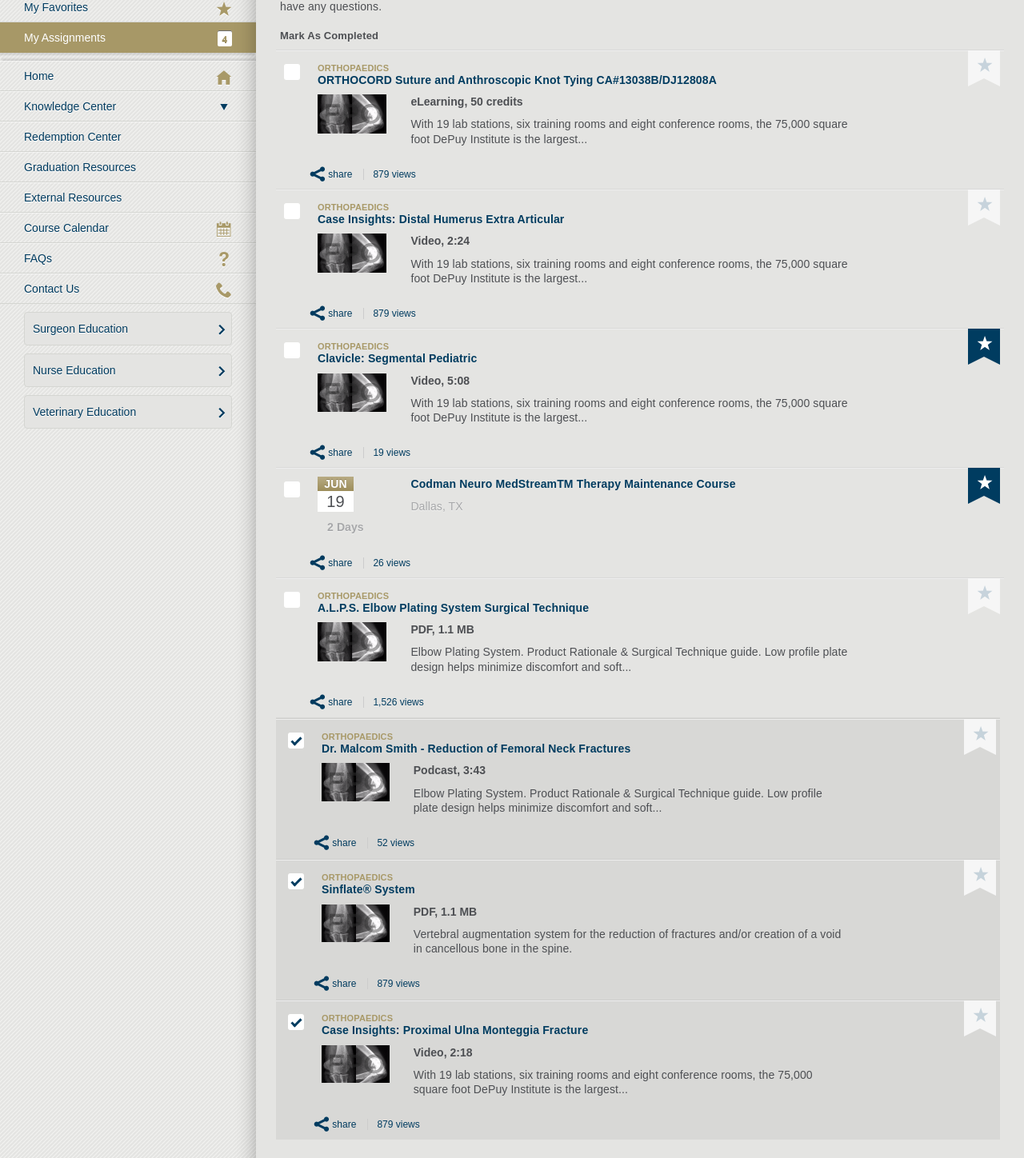
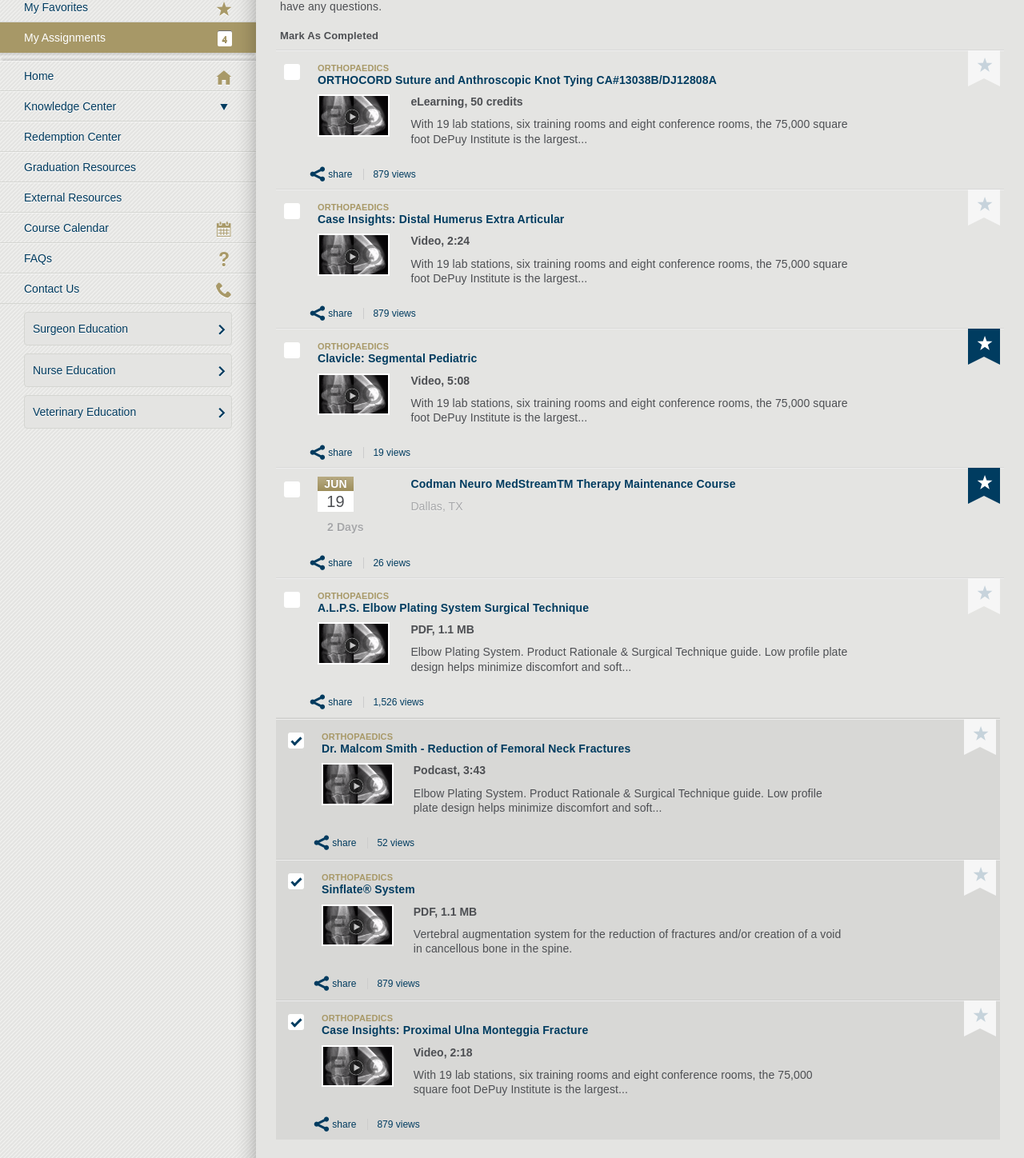
Before and after one commit to 12sm/depuysynthesinstitute, a PHP site: page /views/my-assignments/show-unordered.php in a window 1280 px wide. Shown: the part 232-1680 px from the top of the page at 80% size. Run offline with PHP 8.4, Linux system fonts and the light colour scheme; some libraries are stand-ins or nearby versions.

Commit message:
JQA: Image thumbnails and links and play buttons and oh my

```diff
--- a/css/source/app.css
+++ b/css/source/app.css
@@ -444,6 +444,12 @@ span.assignment-heading {
   font-weight: 200;
   letter-spacing: -0.2px;
   font-size: 10px;
+  white-space: nowrap;
+}
+
+.current-assignments h5,
+.past-assignments h5 {
+  margin-bottom: 0;
 }
 
 .current-assignments h3.course_description {
@@ -667,6 +673,20 @@ img.placeholder-image {
   font-weight: bold;
   margin-top: 4px;
   text-shadow: 0 1px 0 rgba(255,255,255,.8);
+}
+
+img.play-button-image {
+  position: absolute;
+  padding: 0;
+  margin: 0;
+  top: 35%;
+  left: 35%;
+  width: 20px;
+}
+
+.center-align-play-button {
+  display: inline-block;
+  position: relative;
 }
 
 
@@ -1113,6 +1133,11 @@ span.warning p {
    padding: 0px 10px;
   }
 
+  .center h5 span.assignment-heading {
+    float: right;
+    clear: both;
+  }
+
 }
 
 @media only screen and (min-width: 1024px) {
@@ -1173,6 +1198,11 @@ span.warning p {
     width:500px;
   }
 
+  .center h5 span.assignment-heading {
+    float: right;
+    clear: both;
+  }
+
 }
 
 @media only screen and (min-width: 1280px) {
--- a/views/my-assignments/show-unordered.php
+++ b/views/my-assignments/show-unordered.php
@@ -83,8 +83,11 @@
                               </div>
                             </div>
                             <div class="row content">
-                              <div class="col-xs-6 col-sm-4 col-md-2 col-lg-2">
-                                <img src="/img/myassignments/assignments-thumbnail.png" class="placeholder-image" />
+                              <div class="col-xs-6 col-sm-4 col-md-2 col-lg-2 pull-left list-thumb">
+                                  <a href="/views/my-assignments/single.php" class="center-align-play-button">
+                                    <img src="/img/myassignments/assignments-thumbnail.png" class="list-item-thumbnail">
+                                    <img src="/img/play-button.png" class="play-button-image" />
+                                  </a>
                       				</div>
                               <div class="col-xs-6 col-sm-8 col-md-10 col-lg-10">
                                 <div class="row">
@@ -159,8 +162,11 @@
                               </div>
                             </div>
                             <div class="row content">
-                              <div class="col-xs-6 col-sm-4 col-md-2 col-lg-2">
-                                <img src="/img/myassignments/assignments-thumbnail.png" class="placeholder-image" />
+                              <div class="col-xs-6 col-sm-4 col-md-2 col-lg-2 pull-left list-thumb">
+                                  <a href="/views/my-assignments/single.php" class="center-align-play-button">
+                                    <img src="/img/myassignments/assignments-thumbnail.png" class="list-item-thumbnail">
+                                    <img src="/img/play-button.png" class="play-button-image" />
+                                  </a>
                       				</div>
                               <div class="col-xs-6 col-sm-8 col-md-10 col-lg-10">
                                 <div class="row">
@@ -235,8 +241,11 @@
                               </div>
                             </div>
                             <div class="row content">
-                              <div class="col-xs-6 col-sm-4 col-md-2 col-lg-2">
-                                <img src="/img/myassignments/assignments-thumbnail.png" class="placeholder-image" />
+                              <div class="col-xs-6 col-sm-4 col-md-2 col-lg-2 pull-left list-thumb">
+                                  <a href="/views/my-assignments/single.php" class="center-align-play-button">
+                                    <img src="/img/myassignments/assignments-thumbnail.png" class="list-item-thumbnail">
+                                    <img src="/img/play-button.png" class="play-button-image" />
+                                  </a>
                       				</div>
                               <div class="col-xs-6 col-sm-8 col-md-10 col-lg-10">
                                 <div class="row">
@@ -383,8 +392,11 @@
                               </div>
                             </div>
                             <div class="row content">
-                              <div class="col-xs-6 col-sm-4 col-md-2 col-lg-2">
-                                <img src="/img/myassignments/assignments-thumbnail.png" class="placeholder-image" />
+                              <div class="col-xs-6 col-sm-4 col-md-2 col-lg-2 pull-left list-thumb">
+                                  <a href="/views/my-assignments/single.php" class="center-align-play-button">
+                                    <img src="/img/myassignments/assignments-thumbnail.png" class="list-item-thumbnail">
+                                    <img src="/img/play-button.png" class="play-button-image" />
+                                  </a>
                       				</div>
                               <div class="col-xs-6 col-sm-8 col-md-10 col-lg-10">
                                 <div class="row">
@@ -460,8 +472,11 @@
                               </div>
                             </div>
                             <div class="row content">
-                              <div class="col-xs-6 col-sm-4 col-md-2 col-lg-2">
-                                <img src="/img/myassignments/assignments-thumbnail.png" class="placeholder-image" />
+                              <div class="col-xs-6 col-sm-4 col-md-2 col-lg-2 pull-left list-thumb">
+                                  <a href="/views/my-assignments/single.php" class="center-align-play-button">
+                                    <img src="/img/myassignments/assignments-thumbnail.png" class="list-item-thumbnail">
+                                    <img src="/img/play-button.png" class="play-button-image" />
+                                  </a>
                       				</div>
                               <div class="col-xs-6 col-sm-8 col-md-10 col-lg-10">
                                 <div class="row">
@@ -536,8 +551,11 @@
                               </div>
                             </div>
                             <div class="row content">
-                              <div class="col-xs-6 col-sm-4 col-md-2 col-lg-2">
-                                <img src="/img/myassignments/assignments-thumbnail.png" class="placeholder-image" />
+                              <div class="col-xs-6 col-sm-4 col-md-2 col-lg-2 pull-left list-thumb">
+                                  <a href="/views/my-assignments/single.php" class="center-align-play-button">
+                                    <img src="/img/myassignments/assignments-thumbnail.png" class="list-item-thumbnail">
+                                    <img src="/img/play-button.png" class="play-button-image" />
+                                  </a>
                       				</div>
                               <div class="col-xs-6 col-sm-8 col-md-10 col-lg-10">
                                 <div class="row">
@@ -612,8 +630,11 @@
                               </div>
                             </div>
                             <div class="row content">
-                              <div class="col-xs-6 col-sm-4 col-md-2 col-lg-2">
-                                <img src="/img/myassignments/assignments-thumbnail.png" class="placeholder-image" />
+                              <div class="col-xs-6 col-sm-4 col-md-2 col-lg-2 pull-left list-thumb">
+                                  <a href="/views/my-assignments/single.php" class="center-align-play-button">
+                                    <img src="/img/myassignments/assignments-thumbnail.png" class="list-item-thumbnail">
+                                    <img src="/img/play-button.png" class="play-button-image" />
+                                  </a>
                       				</div>
                               <div class="col-xs-6 col-sm-8 col-md-10 col-lg-10">
                                 <div class="row">
```
Also changed, not shown: views/my-assignments/resident.php (+6 -6 lines), img/play-button.png (added). Lines whose indentation alone changed are shown as unchanged.
